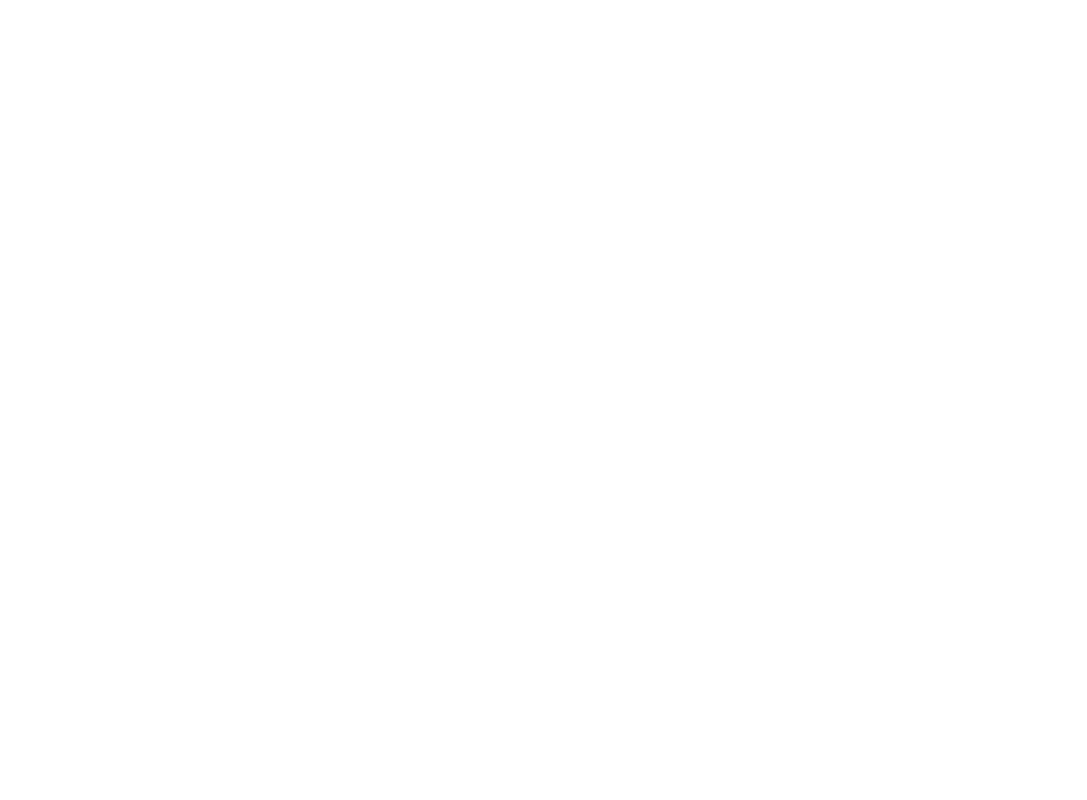
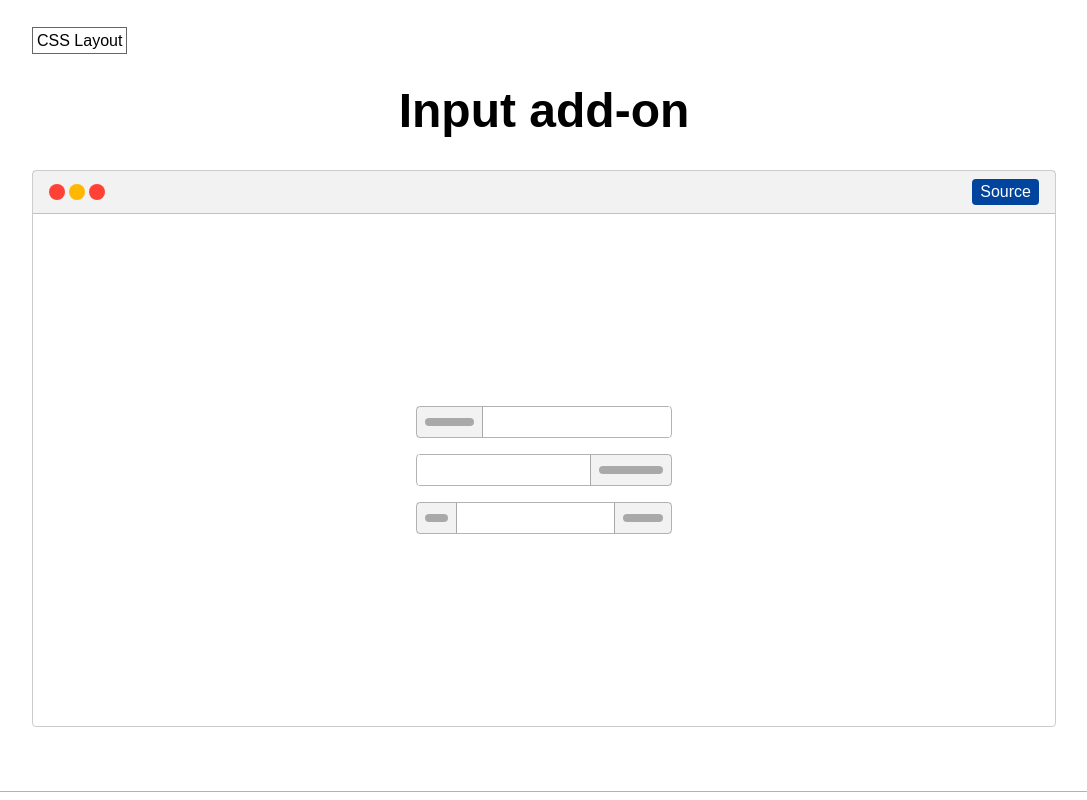
Before and after one commit to phuocng/csslayout, a React (Vite) app: page /input-add-on in a window 1280 px wide. Shown: the top 800 px of the page, without its empty margins (96-1183 px from the left). Built offline with nearby package versions, Linux system fonts and the light colour scheme; a small style sheet from the web is missing.

Commit message:
Add input add-on

```diff
--- a/client/App.jsx
+++ b/client/App.jsx
@@ -4,6 +4,7 @@
 import Home from './Home';
 import Badge from './layouts/Badge';
 import Centering from './layouts/Centering';
+import InputAddon from './layouts/InputAddon';
 import Sidebar from './layouts/Sidebar';
 import StepperInput from './layouts/StepperInput';
 import StickyFooter from './layouts/StickyFooter';
@@ -16,6 +17,7 @@
                 <Route exact={true} path='/'><Home /></Route>
                 <Route exact={true} path='/badge'><Badge /></Route>
                 <Route exact={true} path='/centering'><Centering /></Route>
+                <Route exact={true} path='/input-add-on'><InputAddon /></Route>
                 <Route exact={true} path='/sidebar'><Sidebar /></Route>
                 <Route exact={true} path='/stepper-input'><StepperInput /></Route>
                 <Route exact={true} path='/sticky-footer'><StickyFooter /></Route>
--- a/client/Home.jsx
+++ b/client/Home.jsx
@@ -3,6 +3,7 @@
 
 import BadgeCover from './covers/BadgeCover';
 import CenterCover from './covers/CenterCover';
+import InputAddonCover from './covers/InputAddonCover';
 import SidebarCover from './covers/SidebarCover';
 import StickyFooterCover from './covers/StickyFooterCover';
 import StickyHeaderCover from './covers/StickyHeaderCover';
@@ -69,6 +70,12 @@
                         </Link>
                     </div>
                     <div className="pa2 w-20">
+                        <Link to="/input-add-on" className="link flex flex-column items-center justify-center bg-black-05 br2 ph3 pv4">
+                            <InputAddonCover />
+                            <h4 className="f4 mv0 pt3">Input addon</h4>
+                        </Link>
+                    </div>
+                    <div className="pa2 w-20">
                         <Link to="/stepper-input" className="link flex flex-column items-center justify-center bg-black-05 br2 ph3 pv4">
                             <StepperInputCover />
                             <h4 className="f4 mv0 pt3">Stepper input</h4>
--- /dev/null
+++ b/client/covers/InputAddonCover.jsx
@@ -0,0 +1,23 @@
+import React from 'react';
+
+import Frame from '../placeholders/Frame';
+import Line from '../placeholders/Line';
+
+const InputAddonCover = () => {
+    return (
+        <Frame>
+            <div className="h-100 flex items-center justify-center pa2">
+                <div className="b--black-30 ba br2 flex w-100 h1">
+                    <div className="b--black-30 br flex items-center justify-center w-30 ph2">
+                        <div className="w-100">
+                        <Line />
+                        </div>
+                    </div>
+                    <div className="flex-grow-1"></div>
+                </div>
+            </div>
+        </Frame>
+    );
+};
+
+export default InputAddonCover;
--- /dev/null
+++ b/client/layouts/InputAddon.jsx
@@ -0,0 +1,136 @@
+import React from 'react';
+
+import DetailsLayout from '../DetailsLayout';
+import BrowserFrame from '../placeholders/BrowserFrame';
+import Rectangle from '../placeholders/Rectangle';
+import SampleCode from '../SampleCode';
+import useDocumentTitle from '../useDocumentTitle';
+
+const InputAddon = () => {
+    useDocumentTitle('CSS Layout ∙ Input add-on');
+
+    return (
+        <DetailsLayout>
+            <h1 className="f1 tc">Input add-on</h1>
+            <BrowserFrame
+                content={
+                    <div className="h-100 flex flex-column items-center justify-center">
+                        <div className="w5">
+                            <div className="b--black-30 ba br2 flex h2 w-100 mb3">
+                                <div className="bg-black-05 flex items-center justify-center pa2 br b--black-30 w-30">
+                                    <Rectangle />
+                                </div>
+                                <input type="text" className="bn pa2 flex-auto" style={{ marginRight: '1px' }} />
+                            </div>
+                            <div className="b--black-30 ba br2 flex h2 w-100 mb3">
+                                <input type="text" className="bn pa2 flex-auto" style={{ marginLeft: '1px' }} />
+                                <div className="bg-black-05 flex items-center justify-center pa2 bl b--black-30 w-40">
+                                    <Rectangle />
+                                </div>
+                            </div>
+                            <div className="b--black-30 ba br2 flex h2 w-100">
+                                <div className="bg-black-05 flex items-center justify-center pa2 br b--black-30 w-20">
+                                    <Rectangle />
+                                </div>
+                                <input type="text" className="bn pa2 flex-auto" />
+                                <div className="bg-black-05 flex items-center justify-center pa2 bl b--black-30 w-30">
+                                    <Rectangle />
+                                </div>
+                            </div>
+                        </div>
+                    </div>
+                }
+                source={
+<SampleCode
+lang="html"
+code={`
+<!-- Add-on prepended -->
+<div style="
+    display: flex;
+
+    /* Take full size */
+    width: 100%;
+">
+    <!-- Add-on -->
+    <div style="
+        /* Content is centered */
+        align-items: center;
+        display: flex;
+        justify-content: center;
+    ">
+        ...
+    </div>
+
+    <!-- Input -->
+    <input type="text" style="
+        /* Take the remaining width */
+        flex: 1;
+    " />
+</div>
+
+<!-- Add-on appended -->
+<div style="
+    display: flex;
+
+    /* Take full size */
+    width: 100%;
+">
+    <!-- Input -->
+    <input type="text" style="
+        /* Take the remaining width */
+        flex: 1;
+    " />
+
+    <!-- Add-on -->
+    <div style="
+        /* Content is centered */
+        align-items: center;
+        display: flex;
+        justify-content: center;
+    ">
+        ...
+    </div>
+</div>
+
+<!-- Appended and prepended add-ons -->
+<div style="
+    display: flex;
+
+    /* Take full size */
+    width: 100%;
+">
+    <!-- Add-on -->
+    <div style="
+        /* Content is centered */
+        align-items: center;
+        display: flex;
+        justify-content: center;
+    ">
+        ...
+    </div>
+
+    <!-- Input -->
+    <input type="text" style="
+        /* Take the remaining width */
+        flex: 1;
+    " />
+
+    <!-- Add-on -->
+    <div style="
+        /* Content is centered */
+        align-items: center;
+        display: flex;
+        justify-content: center;
+    ">
+        ...
+    </div>
+</div>
+`}
+/>
+                }
+            />
+        </DetailsLayout>
+    );
+};
+
+export default InputAddon;
```
